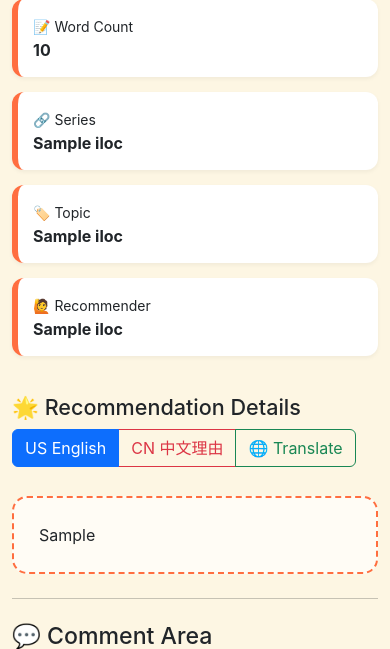
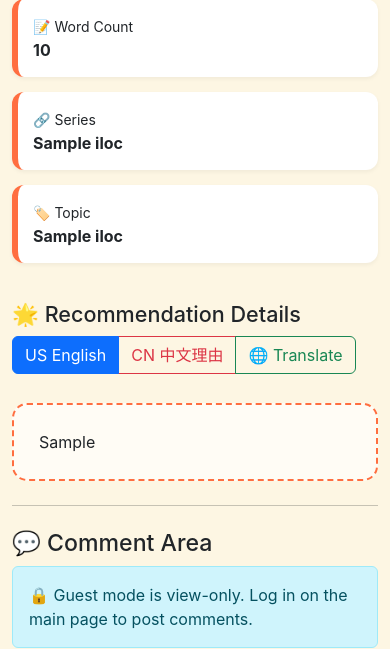
Before and after one commit to happylittlereaders/ydrclibrary, a Flask app: template templates/detail.html in a window 390 px wide. Shown: the part 821-1470 px from the top of the page. Run offline with Flask 3, Linux system fonts and the light colour scheme; the template is opened without the code that fills it: most values are stand-ins (such as "Sample title", 1, 10 or a date in 2020); some libraries are stand-ins or nearby versions.

Commit message:
Update detail.html

```diff
--- a/templates/detail.html
+++ b/templates/detail.html
@@ -43,7 +43,6 @@
                 <div class="col-md-4"><div class="info-card"><small>📝 Word Count</small><br><b>{{ "{:,}".format(row.iloc[idx['word']]) }}</b></div></div>
                 <div class="col-md-4"><div class="info-card"><small>🔗 Series</small><br><b>{{ row.iloc[idx['series']] }}</b></div></div>
                 <div class="col-md-4"><div class="info-card"><small>🏷️ Topic</small><br><b>{{ row.iloc[idx['topic']] }}</b></div></div>
-                <div class="col-md-4"><div class="info-card"><small>🙋 Recommender</small><br><b>{{ row.iloc[idx['rec']] }}</b></div></div>
             </div>
         </div>
     </div>
```
